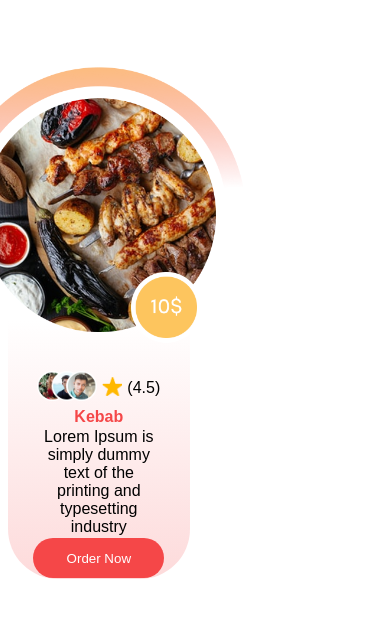
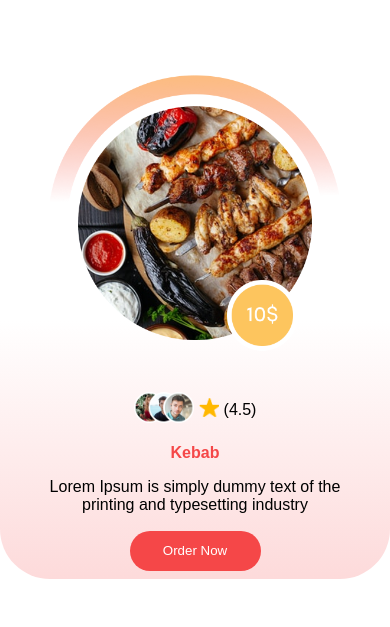
Before and after one commit to Amirgolli/food-hut_site, a plain HTML site: page index.html in a window 390 px wide. Shown: the part 1327-1954 px from the top of the page. Drawn offline with Linux system fonts and the light colour scheme; grey boxes are pictures that could not be loaded; files whose address does not match are found by name; a web font is replaced by a local one.

Commit message:
second comm

```diff
--- a/style.css
+++ b/style.css
@@ -279,13 +279,14 @@ html,body {
     display: flex;
     flex-direction: column;
     align-items: center;
-    justify-content: space-around;
     background-image: linear-gradient(white,white,rgba(245, 71, 72, .2));
     height: 516px;
     border-radius: 50px;
-    margin-left: 4%;
-    /* margin-right: 59px; */
     position: relative;
+    justify-content: center;
+    margin-left: auto;
+    margin-right: auto;
+    margin-top: 50px;
 }
 .card3{
     display: flex;
@@ -846,16 +847,21 @@ html,body {
     #flex-cards-last{
         display: none;
     }
-    #flex-cards{
-        flex-direction: column;
-        gap: 50px;
-        /* margin: 0 auto; */
+    #flex-cards {
+        flex-direction: column;  /* کارت‌ها به صورت ستونی چیده شوند */
+        gap: 30px;  /* فاصله کارت‌ها */
+        justify-content: center;
+        align-items: center;
+        margin-left: auto;
+        margin-right: auto;
     }
-    /* .card{
-        margin-left: 25%;
-    } */
+
+    .card{
+        margin: 0 auto;  /* کارت‌ها وسط‌چین شوند */
+    }
     .card2{
         display: none;
+
     }
     .card3{
         display: none;
```
